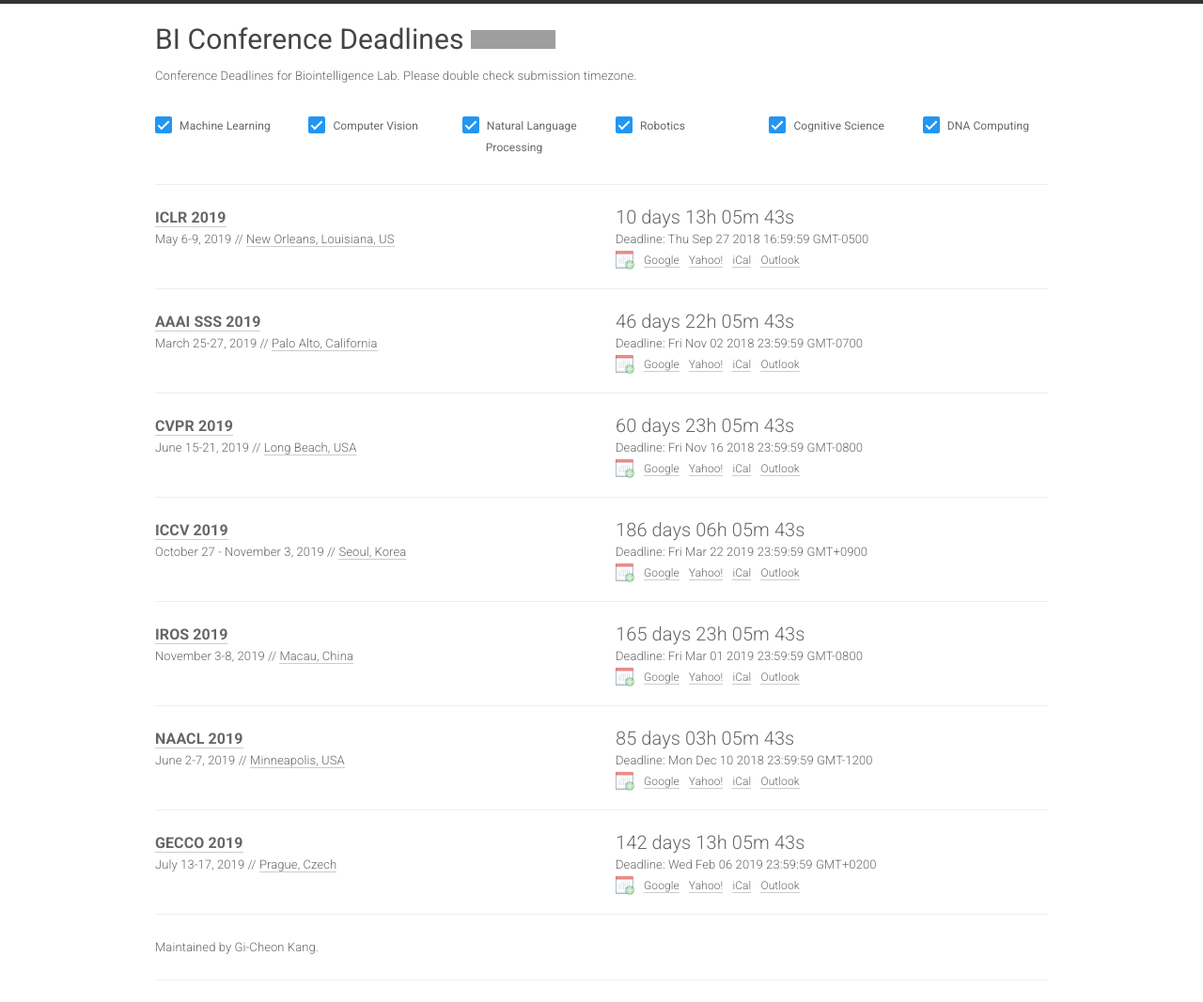
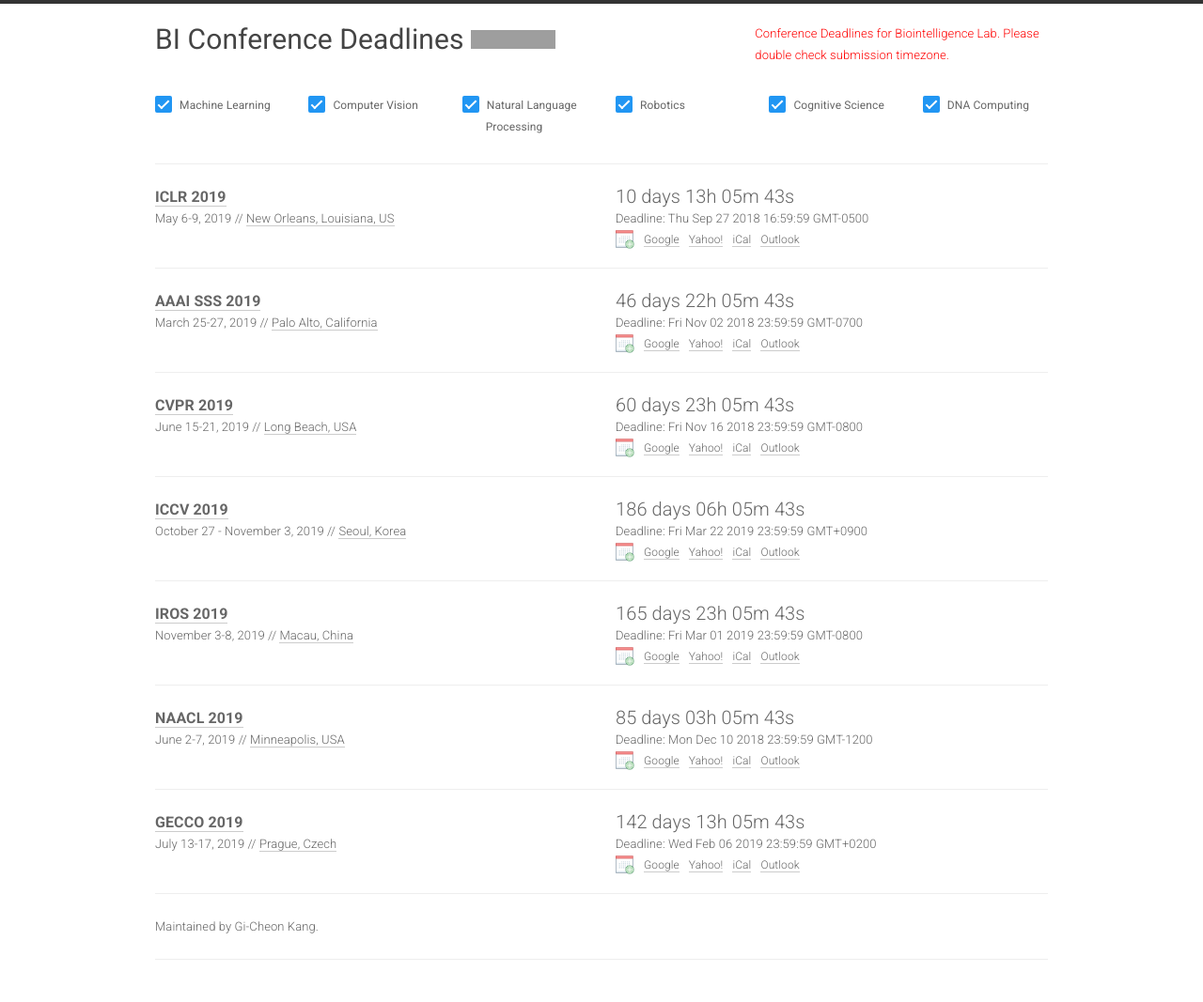
Before and after one commit to biconf/biconf.github.io, a Jekyll site: the page built from index.html, in a window 1280 px wide. Shown: the whole page at 94% size. Built offline with Jekyll 4.4.1, drawn with Linux system fonts in a browser that asks for light colours; nearby versions of some CDN libraries; after the commit the page ends 1045 px from its top, so only the background shows below that; grey boxes are pictures that could not be loaded.

Commit message:
Update home.html

```diff
--- a/_layouts/home.html
+++ b/_layouts/home.html
@@ -29,8 +29,8 @@
                     <iframe src="https://ghbtns.com/github-btn.html?user={{ site.github_username }}&repo={{ site.github_repo }}&type=star&count=true" frameborder="0" scrolling="0" width="170px" height="20px"></iframe>
                   </h1>
                 </div>
-                <div class="meta col-xs-12">
-                  {{ site.description }}
+                <div class="meta col-xs-20">
+                  <span style="color:red">{{ site.description }}</span>
                 </div>
             </div>
             <br>
```
